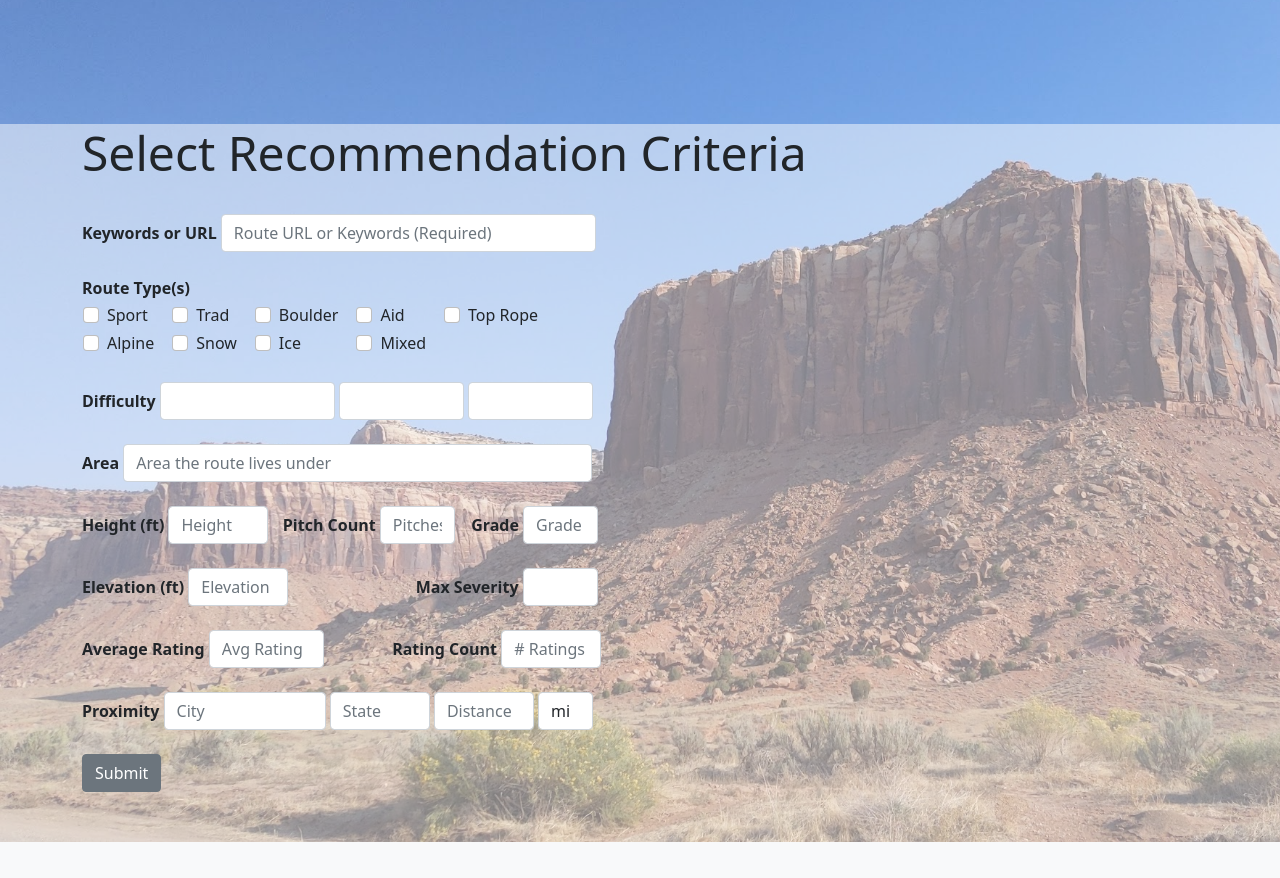
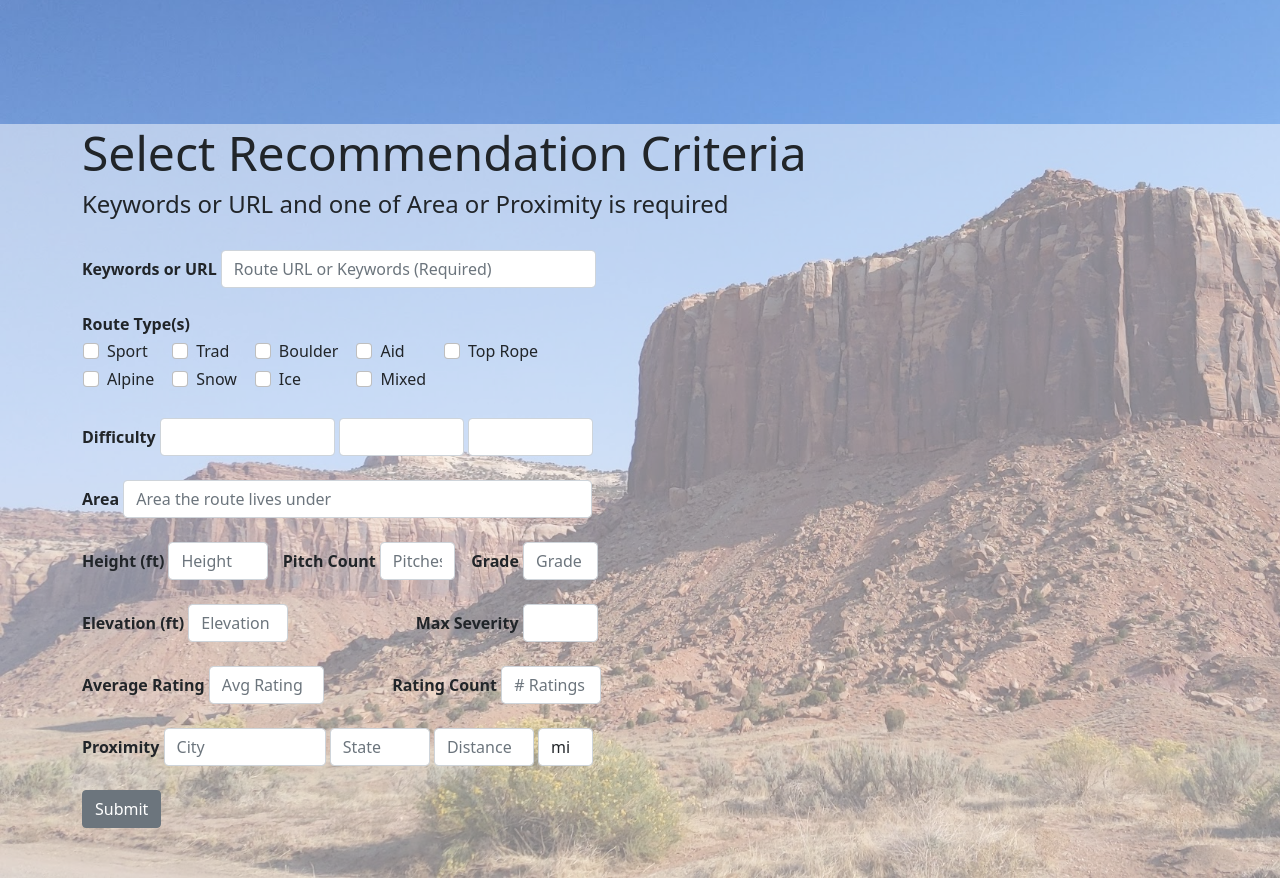
Before and after one commit to zsnyder21/RockRouteRecommender, a Flask app: page /textual-similarity in a window 1280 px wide. Shown: the part 56-934 px from the top of the page. Before the commit the page ends 898 px from the top, so only its background shows below. Run offline with Flask 2, Linux system fonts and the light colour scheme; data that the repository does not hold is empty; parts of the project's set-up code (start-up, migrations or seed data) failed here and were passed over; some libraries are stand-ins or nearby versions.

Commit message:
Some HTML upgrades

```diff
--- a/app/app.py
+++ b/app/app.py
@@ -174,11 +174,11 @@ def displayFilteredRoutes():
             parameters["city"] = city
             parameters["state"] = state
 
-    if radius:
-        parameters["radius"] = radius
-        parameters["distanceUnits"] = distanceUnits
+        if radius:
+            parameters["radius"] = radius
+            parameters["distanceUnits"] = distanceUnits
 
-    if not parameters:
+    if not parentAreaName and not (city and state and radius):
         title = "Search Routes"
 
         difficultySystemValues = pipe.fetchRatingSystemDifficulties()
@@ -187,7 +187,7 @@ def displayFilteredRoutes():
         return render_template("select-routes.html",
                                title=title,
                                ratingSystems=difficultySystemValues,
-                               errorMessage="Please select some filtering criteria.")
+                               errorMessage="Please enter required filtering criteria.")
 
     routes = pipe.fetchRoutes(**parameters)
 
@@ -305,7 +305,7 @@ def displayTextuallySimilarRoutes():
     radius = request.form.get(key="Distance")
     distanceUnits = request.form.get(key="DistanceUnits")
 
-    if city and state:
+    if city and state and radius:
         try:
             float(city)
             float(state)
@@ -323,11 +323,10 @@ def displayTextuallySimilarRoutes():
             parameters["city"] = city
             parameters["state"] = state
 
-    if radius:
         parameters["radius"] = radius
         parameters["distanceUnits"] = distanceUnits
 
-    if not parameters:
+    if not parentAreaName and not (city and state and radius):
         title = "Textual Similarity"
 
         difficultySystemValues = pipe.fetchRatingSystemDifficulties()
@@ -336,7 +335,7 @@ def displayTextuallySimilarRoutes():
         return render_template("textual-similarity.html",
                                title=title,
                                ratingSystems=difficultySystemValues,
-                               errorMessage="Please select some filtering criteria.")
+                               errorMessage="Please enter required filtering criteria.")
 
     keywordRecommender.similarityMatrix = None
     keywordRecommender.fetchRoutesToRecommend(**parameters)
@@ -452,7 +451,7 @@ def displayUserSimilarRoutes():
     radius = request.form.get(key="Distance")
     distanceUnits = request.form.get(key="DistanceUnits")
 
-    if city and state:
+    if city and state and radius:
         try:
             float(city)
             float(state)
@@ -470,11 +469,10 @@ def displayUserSimilarRoutes():
             parameters["city"] = city
             parameters["state"] = state
 
-    if radius:
         parameters["radius"] = radius
         parameters["distanceUnits"] = distanceUnits
 
-    if not parameters:
+    if not parentAreaName and not (city and state and radius):
         title = "User Similarity"
 
         difficultySystemValues = pipe.fetchRatingSystemDifficulties()
@@ -483,7 +481,7 @@ def displayUserSimilarRoutes():
         return render_template("user-similarity.html",
                                title=title,
                                ratingSystems=difficultySystemValues,
-                               errorMessage="Please enter some filtering criteria.")
+                               errorMessage="Please enter required filtering criteria.")
 
     routes = userRecommender.recommendRoutes(
         n=20,
@@ -603,7 +601,7 @@ def displayItemSimilarRoutes():
     radius = request.form.get(key="Distance")
     distanceUnits = request.form.get(key="DistanceUnits")
 
-    if city and state:
+    if city and state and radius:
         try:
             float(city)
             float(state)
@@ -621,7 +619,6 @@ def displayItemSimilarRoutes():
             parameters["city"] = city
             parameters["state"] = state
 
-    if radius:
         parameters["radius"] = radius
         parameters["distanceUnits"] = distanceUnits
 
--- a/app/templates/item-similarity.html
+++ b/app/templates/item-similarity.html
@@ -47,6 +47,7 @@
   <div class="starter-template">
     <div class="container">
       <h2>Select Recommendation Criteria</h2>
+      <h4>URL and one of Area or Proximity is required</h4>
 
       {% if errorMessage %}
       <div class="alert alert-warning alert-dismissible fade show" role="alert">
@@ -257,7 +258,7 @@
           </label>
 
           <input type="text" class="form-control" id="AverageRating" aria-describedby="textHelp"
-          placeholder="Avg Rating" name="AverageRating" pattern="(?:[0-3]\.?[0-9]*[\+\-]?)|(?:[4]\.?[0]?[\-]?)" style="width: 115px; display: inline-block;">
+          placeholder="Avg Rating" name="AverageRating" pattern="(?:[0-3]\.?[0-9]*[\+\-]?)|(?:[4]\.?[0]?[\-]?)" title="Average Rating must be less than or equal to 4" style="width: 115px; display: inline-block;">
 
           &emsp;
 
@@ -283,7 +284,7 @@
           placeholder="State" name="State" style="width: 100px; display: inline-block;">
 
           <input type="text" class="form-control" id="Distance" aria-describedby="textHelp"
-          placeholder="Distance" name="Distance" pattern="[0-9]+\.?[0-9]*[\+\-]?" style="width: 100px; display: inline-block;">
+          placeholder="Distance" name="Distance" pattern="[0-9]{1,3}(\.[0-9]*)?[\+\-]?" title="Distance must be less than 1000" style="width: 100px; display: inline-block;">
 
           <select id="DistanceUnits" class="form-control" name="DistanceUnits" style="width: 55px; display: inline-block;">
             <option selected>mi</option>
--- a/app/templates/select-routes.html
+++ b/app/templates/select-routes.html
@@ -47,6 +47,7 @@
     <div class="container">
 
       <h2>Search Routes</h2>
+      <h4>One of Area or Proximity is required</h4>
 
       {% if errorMessage %}
       <div class="alert alert-warning alert-dismissible fade show" role="alert">
@@ -246,7 +247,7 @@
           </label>
 
           <input type="text" class="form-control" id="AverageRating" aria-describedby="textHelp"
-          placeholder="Avg Rating" name="AverageRating" pattern="(?:[0-3]\.?[0-9]*[\+\-]?)|(?:[4]\.?[0]?[\-]?)" style="width: 115px; display: inline-block;">
+          placeholder="Avg Rating" name="AverageRating" pattern="(?:[0-3]\.?[0-9]*[\+\-]?)|(?:[4]\.?[0]?[\-]?)" title="Average Rating must be less than or equal to 4" style="width: 115px; display: inline-block;">
 
           &emsp;
 
@@ -272,7 +273,7 @@
           placeholder="State" name="State" style="width: 100px; display: inline-block;">
 
           <input type="text" class="form-control" id="Distance" aria-describedby="textHelp"
-          placeholder="Distance" name="Distance" pattern="[0-9]+\.?[0-9]*[\+\-]?" style="width: 100px; display: inline-block;">
+          placeholder="Distance" name="Distance" pattern="[0-9]{1,3}(\.[0-9]*)?[\+\-]?" title="Distance must be less than 1000" style="width: 100px; display: inline-block;">
 
           <select id="DistanceUnits" class="form-control" name="DistanceUnits" style="width: 55px; display: inline-block;">
             <option selected>mi</option>
--- a/app/templates/textual-similarity.html
+++ b/app/templates/textual-similarity.html
@@ -46,6 +46,7 @@
   <div class="starter-template">
     <div class="container">
       <h2>Select Recommendation Criteria</h2>
+      <h4>Keywords or URL and one of Area or Proximity is required</h4>
 
       {% if errorMessage %}
       <div class="alert alert-warning alert-dismissible fade show" role="alert">
@@ -256,7 +257,7 @@
           </label>
 
           <input type="text" class="form-control" id="AverageRating" aria-describedby="textHelp"
-          placeholder="Avg Rating" name="AverageRating" pattern="(?:[0-3]\.?[0-9]*[\+\-]?)|(?:[4]\.?[0]?[\-]?)" style="width: 115px; display: inline-block;">
+          placeholder="Avg Rating" name="AverageRating" pattern="(?:[0-3]\.?[0-9]*[\+\-]?)|(?:[4]\.?[0]?[\-]?)" title="Average Rating must be less than or equal to 4" style="width: 115px; display: inline-block;">
 
           &emsp;
 
@@ -282,7 +283,7 @@
           placeholder="State" name="State" style="width: 100px; display: inline-block;">
 
           <input type="text" class="form-control" id="Distance" aria-describedby="textHelp"
-          placeholder="Distance" name="Distance" pattern="[0-9]+\.?[0-9]*[\+\-]?" style="width: 100px; display: inline-block;">
+          placeholder="Distance" name="Distance" pattern="[0-9]{1,3}(\.[0-9]*)?[\+\-]?" title="Distance must be less than 1000" style="width: 100px; display: inline-block;">
 
           <select id="DistanceUnits" class="form-control" name="DistanceUnits" style="width: 55px; display: inline-block;">
             <option selected>mi</option>
--- a/app/templates/user-similarity.html
+++ b/app/templates/user-similarity.html
@@ -46,6 +46,7 @@
   <div class="starter-template">
     <div class="container">
       <h2>Select Recommendation Criteria</h2>
+      <h4>UserId and one of Area or Proximity is required</h4>
 
       {% if errorMessage %}
       <div class="alert alert-warning alert-dismissible fade show" role="alert">
@@ -256,7 +257,7 @@
           </label>
 
           <input type="text" class="form-control" id="AverageRating" aria-describedby="textHelp"
-          placeholder="Avg Rating" name="AverageRating" pattern="(?:[0-3]\.?[0-9]*[\+\-]?)|(?:[4]\.?[0]?[\-]?)" style="width: 115px; display: inline-block;">
+          placeholder="Avg Rating" name="AverageRating" pattern="(?:[0-3]\.?[0-9]*[\+\-]?)|(?:[4]\.?[0]?[\-]?)" title="Average Rating must be less than or equal to 4" style="width: 115px; display: inline-block;">
 
           &emsp;
 
@@ -282,7 +283,7 @@
           placeholder="State" name="State" style="width: 100px; display: inline-block;">
 
           <input type="text" class="form-control" id="Distance" aria-describedby="textHelp"
-          placeholder="Distance" name="Distance" pattern="[0-9]+\.?[0-9]*[\+\-]?" style="width: 100px; display: inline-block;">
+          placeholder="Distance" name="Distance" pattern="[0-9]{1,3}(\.[0-9]*)?[\+\-]?" title="Distance must be less than 1000" style="width: 100px; display: inline-block;">
 
           <select id="DistanceUnits" class="form-control" name="DistanceUnits" style="width: 55px; display: inline-block;">
             <option selected>mi</option>
```
Also changed, not shown: src/RouteContentRecommender.py (+2 -8 lines).
